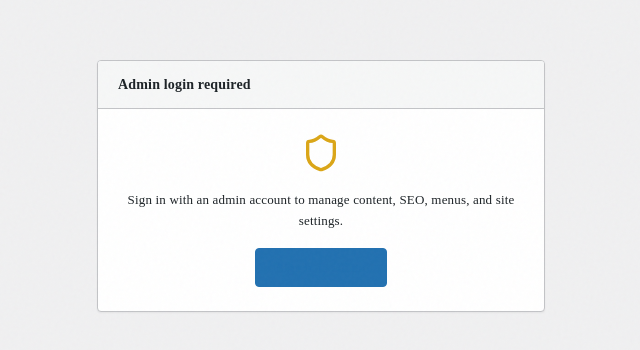
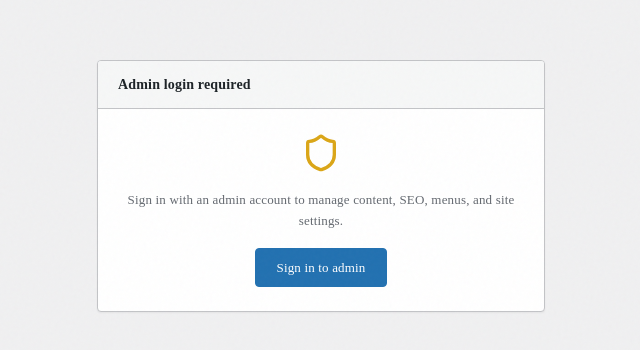
Before and after one commit to Montelent/tappath, a Next.js app: page /admin/forum in a window 1280 px wide. Shown: the part 214-564 px from the top of the page, without its empty margins (319-959 px from the left). Built offline with nearby package versions, Linux system fonts and the light colour scheme; no server answers; the database is empty.

Commit message:
fix(admin): real light/dark mode via CSS variables (no hardcoded light colors)

```diff
--- a/src/app/admin-wp.css
+++ b/src/app/admin-wp.css
@@ -1,86 +1,101 @@
-/* Admin WordPress-style chrome with optional dark mode */
+/* Admin theme — light + dark. All surfaces use these variables. */
 .admin-wp {
   color-scheme: light;
-  --admin-bg: #f0f0f1;
-  --admin-fg: #1d2327;
-  --admin-muted: #646970;
-  --admin-border: #c3c4c7;
-  --admin-card: #ffffff;
-  --admin-sidebar: #1d2327;
-  --admin-sidebar-fg: #f0f0f1;
-  --admin-sidebar-muted: #8c8f94;
-  --admin-accent: #2271b1;
-  --admin-accent-hover: #135e96;
-  --background: #f0f0f1;
-  --foreground: #1d2327;
-  --muted: #f6f7f7;
-  --muted-foreground: #646970;
-  --border: #c3c4c7;
-  --card: #ffffff;
-  --accent: #2271b1;
-  --accent-hover: #135e96;
-  --accent-foreground: #ffffff;
-  --primary: #2271b1;
-  --primary-foreground: #ffffff;
-  background-color: var(--admin-bg);
-  color: var(--admin-fg);
+  --a-bg: #f0f0f1;
+  --a-fg: #1d2327;
+  --a-muted: #646970;
+  --a-border: #c3c4c7;
+  --a-border-soft: #dcdcde;
+  --a-card: #ffffff;
+  --a-panel-head: #f6f7f7;
+  --a-input-bg: #ffffff;
+  --a-input-border: #8c8f94;
+  --a-accent: #2271b1;
+  --a-accent-hover: #135e96;
+  --a-accent-text: #ffffff;
+  --a-link: #2271b1;
+  --a-sidebar: #1d2327;
+  --a-sidebar-fg: #f0f0f1;
+  --a-sidebar-muted: #a7aaad;
+  --a-sidebar-hover: #2c3338;
+  --a-sidebar-active: #2c3338;
+  --a-sidebar-active-border: #72aee6;
+  --a-header-bg: #ffffff;
+  --a-danger: #b32d2e;
+  --a-danger-bg: #fcf0f1;
+  --a-ok-bg: #edfaef;
+  --a-ok-border: #00a32a;
+  --a-ok-fg: #1e4620;
+  --a-warn-bg: #fcf9e8;
+  --a-warn-border: #dba617;
+  --a-warn-fg: #614200;
+  --a-row-hover: #f6f7f7;
+  --a-thead: #f6f7f7;
+  background: var(--a-bg);
+  color: var(--a-fg);
+  min-height: 100vh;
 }
 
 .admin-wp.admin-dark {
   color-scheme: dark;
-  --admin-bg: #1d2327;
-  --admin-fg: #f0f0f1;
-  --admin-muted: #a7aaad;
-  --admin-border: #3c434a;
-  --admin-card: #2c3338;
-  --admin-sidebar: #14181c;
-  --admin-sidebar-fg: #f0f0f1;
-  --admin-sidebar-muted: #8c8f94;
-  --admin-accent: #72aee6;
-  --admin-accent-hover: #9ec5e8;
-  --background: #1d2327;
-  --foreground: #f0f0f1;
-  --muted: #2c3338;
-  --muted-foreground: #a7aaad;
-  --border: #3c434a;
-  --card: #2c3338;
-  --accent: #72aee6;
-  --accent-hover: #9ec5e8;
-  --accent-foreground: #1d2327;
-  --primary: #72aee6;
-  --primary-foreground: #1d2327;
+  --a-bg: #1c2126;
+  --a-fg: #f0f0f1;
+  --a-muted: #a7aaad;
+  --a-border: #3c434a;
+  --a-border-soft: #2c3338;
+  --a-card: #2c3338;
+  --a-panel-head: #23282d;
+  --a-input-bg: #1d2327;
+  --a-input-border: #50575e;
+  --a-accent: #72aee6;
+  --a-accent-hover: #9ec5e8;
+  --a-accent-text: #1d2327;
+  --a-link: #72aee6;
+  --a-sidebar: #111417;
+  --a-sidebar-fg: #f0f0f1;
+  --a-sidebar-muted: #8c8f94;
+  --a-sidebar-hover: #2c3338;
+  --a-sidebar-active: #2c3338;
+  --a-sidebar-active-border: #72aee6;
+  --a-header-bg: #23282d;
+  --a-danger: #f18383;
+  --a-danger-bg: #3a1f1f;
+  --a-ok-bg: #1e3a24;
+  --a-ok-border: #68de7c;
+  --a-ok-fg: #b8e6bf;
+  --a-warn-bg: #3a3218;
+  --a-warn-border: #f0c930;
+  --a-warn-fg: #f5e6a8;
+  --a-row-hover: #32373c;
+  --a-thead: #23282d;
 }
 
-.admin-wp h1,
-.admin-wp h2,
-.admin-wp h3,
-.admin-wp h4,
-.admin-wp h5,
-.admin-wp h6,
-.admin-wp p,
-.admin-wp label,
-.admin-wp span,
-.admin-wp td,
-.admin-wp th,
-.admin-wp li,
-.admin-wp div,
-.admin-wp button {
-  color: inherit;
+.admin-wp .a-fg { color: var(--a-fg) !important; }
+.admin-wp .a-muted { color: var(--a-muted) !important; }
+.admin-wp .a-link { color: var(--a-link) !important; }
+.admin-wp .a-card { background: var(--a-card) !important; border-color: var(--a-border) !important; color: var(--a-fg) !important; }
+.admin-wp .a-panel-head { background: var(--a-panel-head) !important; border-color: var(--a-border) !important; color: var(--a-fg) !important; }
+.admin-wp .a-input {
+  background: var(--a-input-bg) !important;
+  border-color: var(--a-input-border) !important;
+  color: var(--a-fg) !important;
 }
-
-.admin-wp input,
-.admin-wp textarea,
-.admin-wp select {
-  background-color: var(--admin-card) !important;
-  color: var(--admin-fg) !important;
-  border-color: var(--admin-border) !important;
+.admin-wp .a-btn-primary {
+  background: var(--a-accent) !important;
+  border-color: var(--a-accent) !important;
+  color: var(--a-accent-text) !important;
 }
-
-.admin-wp a {
-  color: var(--admin-accent);
+.admin-wp .a-btn-primary:hover { background: var(--a-accent-hover) !important; border-color: var(--a-accent-hover) !important; }
+.admin-wp .a-btn-secondary {
+  background: var(--a-card) !important;
+  border-color: var(--a-border) !important;
+  color: var(--a-link) !important;
 }
-
-.admin-wp main,
-.admin-wp header {
-  color: var(--admin-fg);
+.admin-wp .a-thead { background: var(--a-thead) !important; color: var(--a-fg) !important; border-color: var(--a-border) !important; }
+.admin-wp .a-row:hover { background: var(--a-row-hover) !important; }
+.admin-wp .a-header {
+  background: var(--a-header-bg) !important;
+  border-color: var(--a-border) !important;
+  color: var(--a-fg) !important;
 }
+.admin-wp .a-sidebar { background: var(--a-sidebar) !important; color: var(--a-sidebar-fg) !important; }
```
